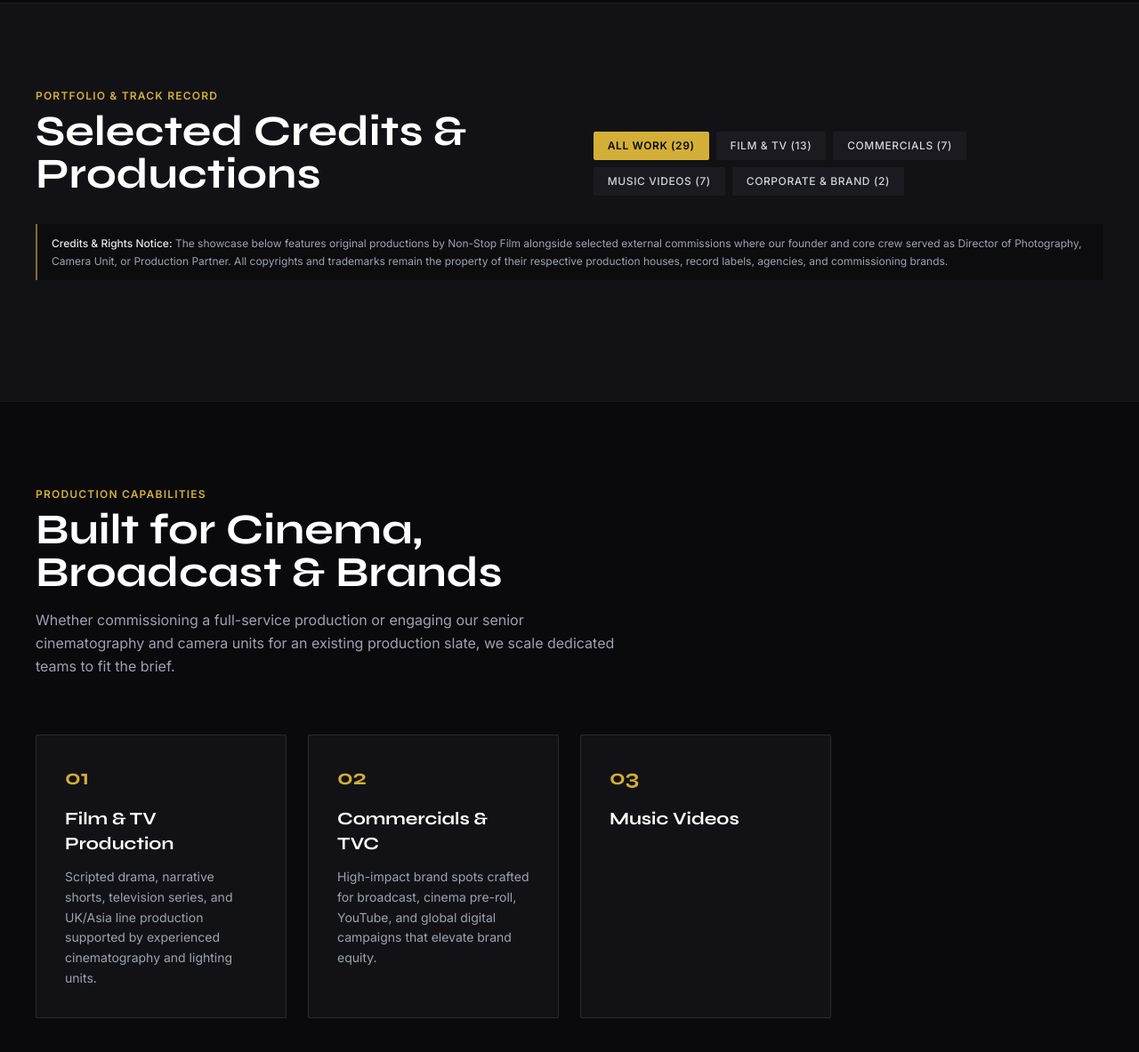
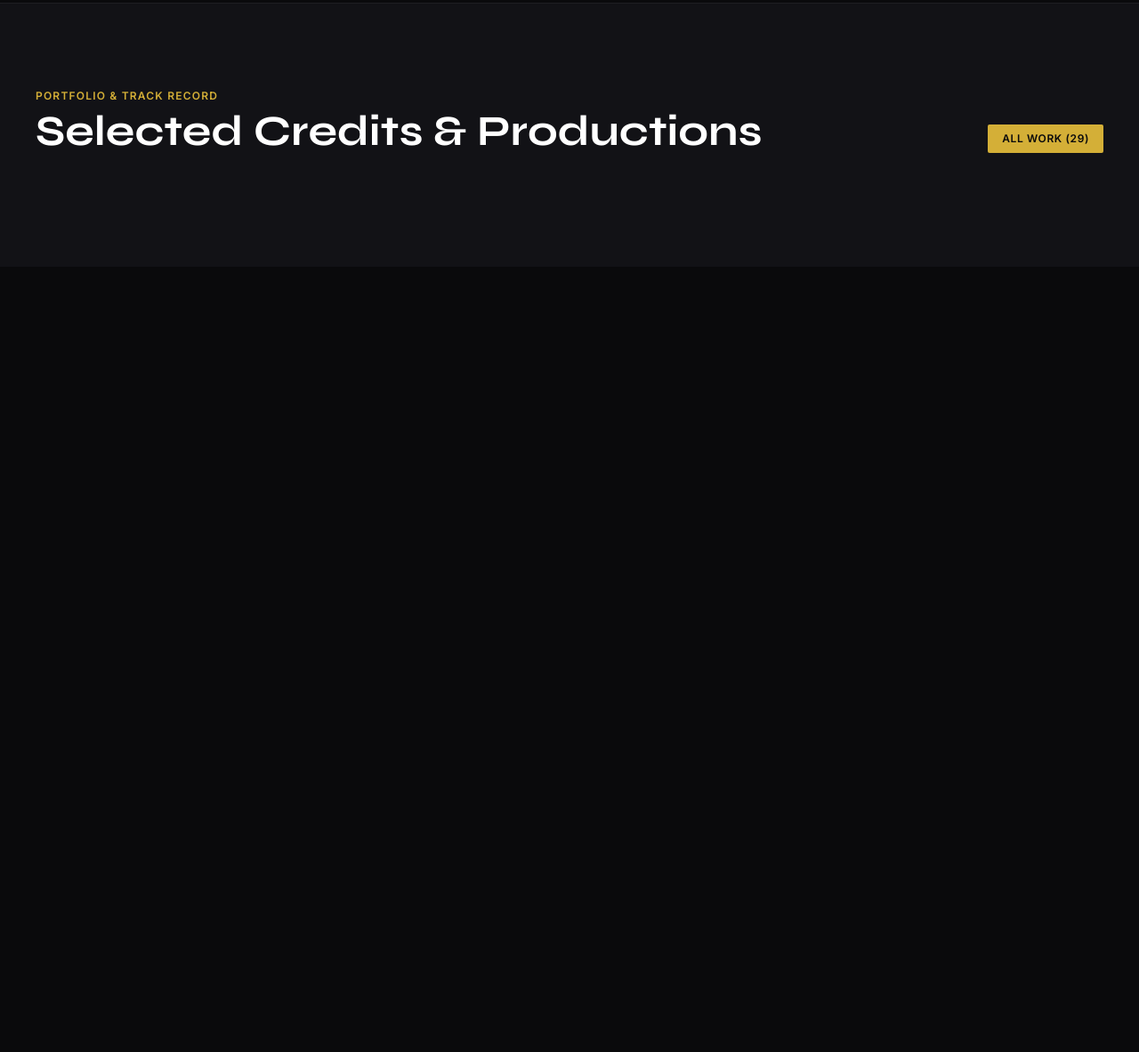
Before and after one commit to benjaminwongdp/Non-Stop-FILM, a plain HTML site: page index.html in a window 1280 px wide. Shown: the part 955-2138 px from the top of the page at 89% size. After the commit the page ends 1255 px from the top, so only its background shows below. Drawn offline with nearby package versions, Linux system fonts and the light colour scheme; grey boxes are pictures that could not be loaded.

Commit message:
Update index.html

```diff
--- a/index.html
+++ b/index.html
@@ -35,7 +35,7 @@
       overflow-x: hidden;
     }
     .glass-nav {
-      background: rgba(10, 10, 12, 0.9);
+      background: rgba(10, 10, 12, 0.92);
       backdrop-filter: blur(12px);
       border-bottom: 1px solid rgba(255, 255, 255, 0.08);
     }
@@ -159,63 +159,7 @@
 
         <!-- Category Filters -->
         <div class="flex flex-wrap gap-2" id="filter-buttons">
-          <button type="button" data-filter="all" class="filter-btn active px-4 py-2 text-xs uppercase tracking-wider font-semibold rounded-sm bg-gold text-obsidian transition-colors">
+          <button type="button" data-filter="all" class="filter-btn px-4 py-2 text-xs uppercase tracking-wider font-semibold rounded-sm bg-gold text-obsidian transition-colors">
             All Work (29)
           </button>
-          <button type="button" data-filter="film-tv" class="filter-btn px-4 py-2 text-xs uppercase tracking-wider font-medium rounded-sm bg-slateDark text-gray-300 hover:text-white transition-colors">
-            Film &amp; TV (13)
-          </button>
-          <button type="button" data-filter="commercial" class="filter-btn px-4 py-2 text-xs uppercase tracking-wider font-medium rounded-sm bg-slateDark text-gray-300 hover:text-white transition-colors">
-            Commercials (7)
-          </button>
-          <button type="button" data-filter="music-video" class="filter-btn px-4 py-2 text-xs uppercase tracking-wider font-medium rounded-sm bg-slateDark text-gray-300 hover:text-white transition-colors">
-            Music Videos (7)
-          </button>
-          <button type="button" data-filter="corporate" class="filter-btn px-4 py-2 text-xs uppercase tracking-wider font-medium rounded-sm bg-slateDark text-gray-300 hover:text-white transition-colors">
-            Corporate &amp; Brand (2)
-          </button>
-        </div>
-      </div>
-
-      <!-- Legal / Attribution Notice -->
-      <div class="mb-10 px-4 py-3 bg-obsidian/70 border-l-2 border-gold/60 text-xs text-gray-400 leading-relaxed rounded-r-sm">
-        <strong class="text-gray-200 font-medium">Credits &amp; Rights Notice:</strong> The showcase below features original productions by Non-Stop Film alongside selected external commissions where our founder and core crew served as Director of Photography, Camera Unit, or Production Partner. All copyrights and trademarks remain the property of their respective production houses, record labels, agencies, and commissioning brands.
-      </div>
-
-      <!-- Dynamic Portfolio Grid -->
-      <div class="grid grid-cols-1 md:grid-cols-2 lg:grid-cols-3 gap-7" id="portfolio-grid"></div>
-    </div>
-  </section>
-
-  <!-- Capabilities / Services -->
-  <section id="services" class="py-24 bg-obsidian border-t border-white/5">
-    <div class="max-w-7xl mx-auto px-6 lg:px-10">
-      <div class="max-w-2xl mb-16">
-        <p class="text-gold text-xs uppercase tracking-widest font-semibold mb-2">Production Capabilities</p>
-        <h2 class="font-display text-3xl sm:text-5xl font-bold text-white mb-4">Built for Cinema, Broadcast &amp; Brands</h2>
-        <p class="text-gray-400 text-base leading-relaxed">
-          Whether commissioning a full-service production or engaging our senior cinematography and camera units for an existing production slate, we scale dedicated teams to fit the brief.
-        </p>
-      </div>
-
-      <div class="grid grid-cols-1 md:grid-cols-2 lg:grid-cols-4 gap-6">
-        <div class="p-8 bg-charcoal border border-white/10 rounded-sm hover:border-gold/50 transition-colors">
-          <div class="text-gold font-display text-2xl font-bold mb-4">01</div>
-          <h3 class="font-display text-xl font-bold text-white mb-3">Film &amp; TV Production</h3>
-          <p class="text-gray-400 text-sm leading-relaxed">
-            Scripted drama, narrative shorts, television series, and UK/Asia line production supported by experienced cinematography and lighting units.
-          </p>
-        </div>
-
-        <div class="p-8 bg-charcoal border border-white/10 rounded-sm hover:border-gold/50 transition-colors">
-          <div class="text-gold font-display text-2xl font-bold mb-4">02</div>
-          <h3 class="font-display text-xl font-bold text-white mb-3">Commercials &amp; TVC</h3>
-          <p class="text-gray-400 text-sm leading-relaxed">
-            High-impact brand spots crafted for broadcast, cinema pre-roll, YouTube, and global digital campaigns that elevate brand equity.
-          </p>
-        </div>
-
-        <div class="p-8 bg-charcoal border border-white/10 rounded-sm hover:border-gold/50 transition-colors">
-          <div class="text-gold font-display text-2xl font-bold mb-4">03</div>
-          <h3 class="font-display text-xl font-bold text-white mb-3">Music Videos</h3>
-          <p class="text-gray-400 text-sm leading-relaxed">
+          <button type="button" data-filter="film-tv" class="filter-btn px-4 py-2 text-xs uppercase tracking-wider font-medium rounded-sm bg-slateDark text
```
